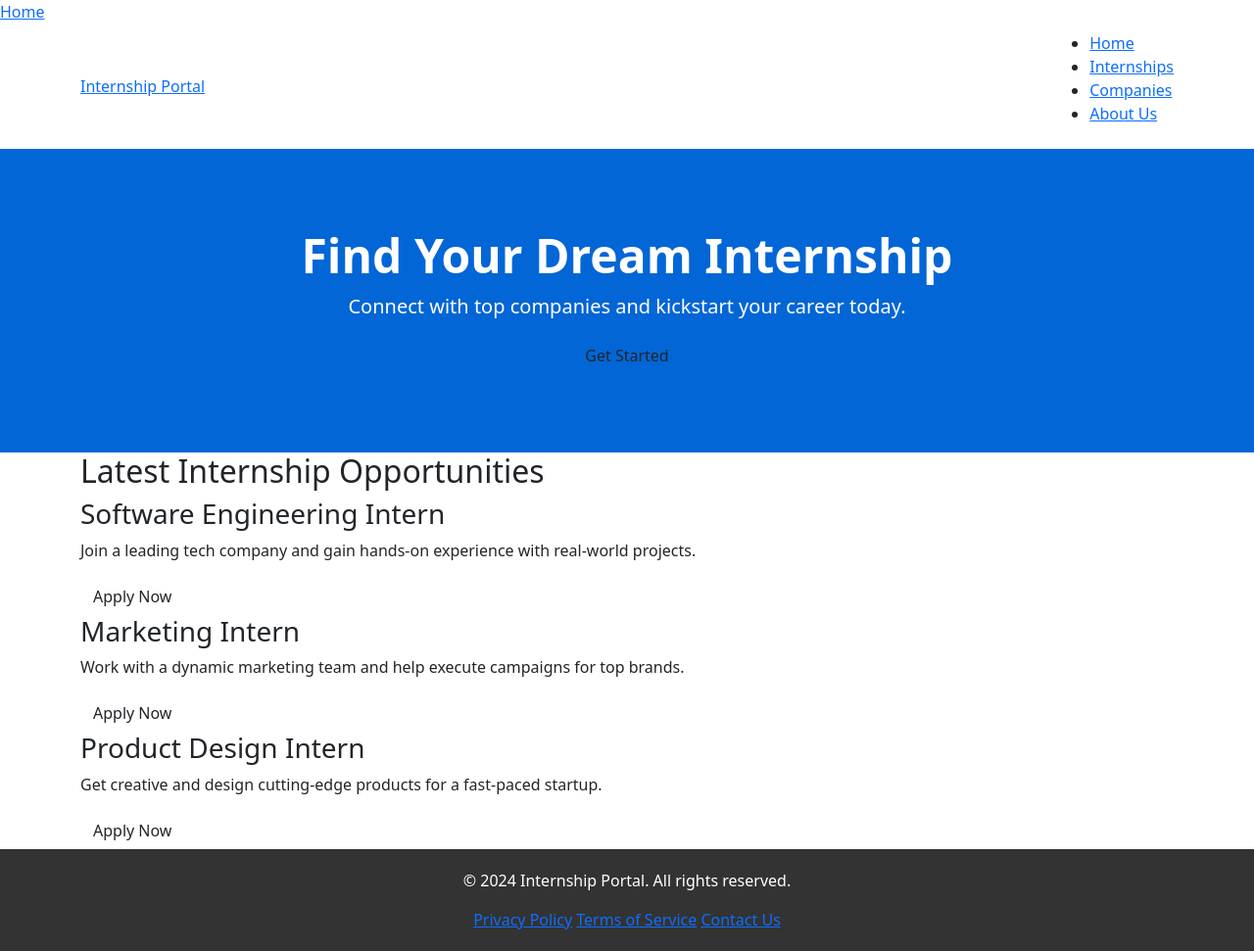
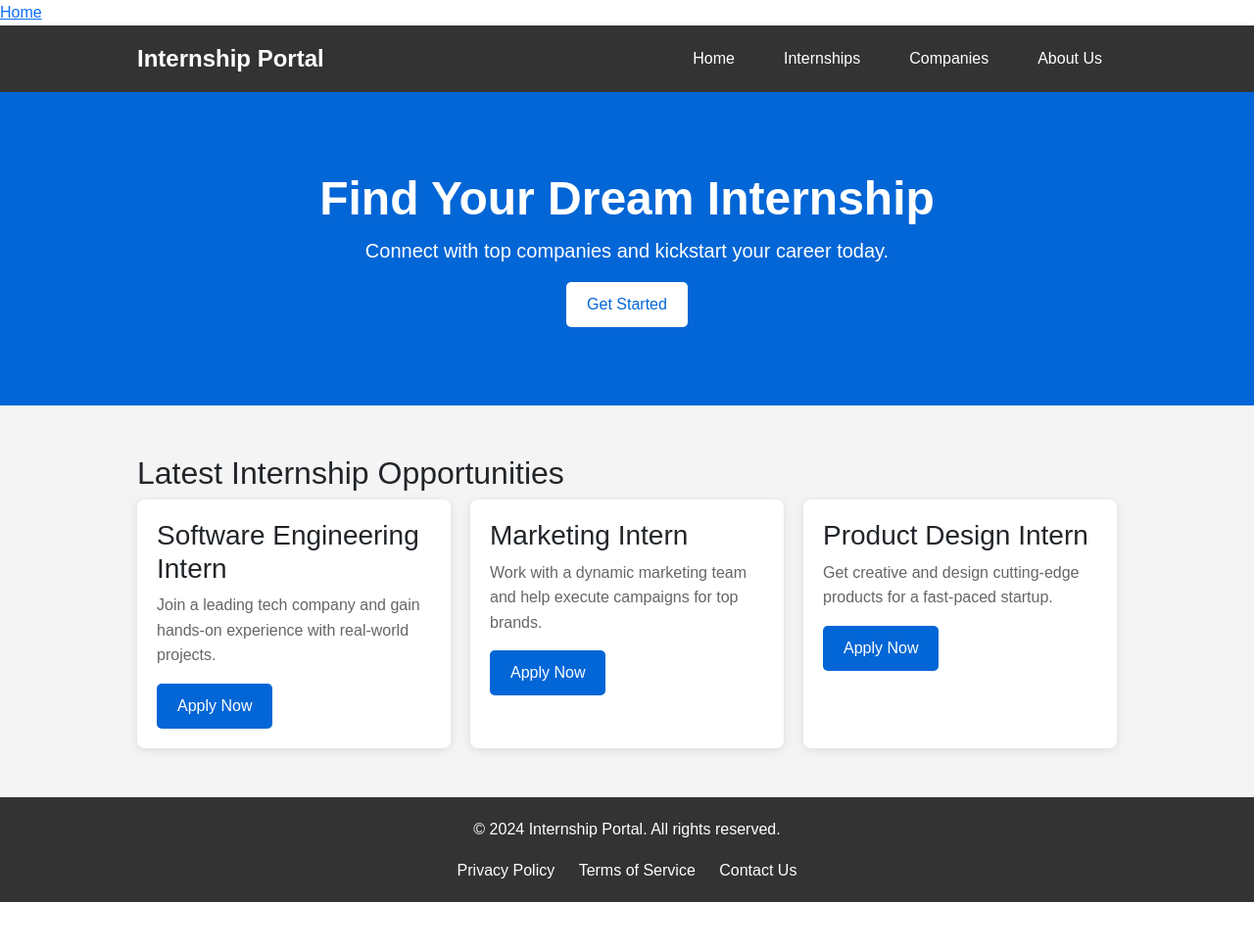
Before and after one commit to thebenjii/sitetest.github.io, a Jekyll site: the page built from index.md, in a window 1280 px wide. Shown: the whole page at 98% size. Built offline with Jekyll 4.4.1, drawn with Linux system fonts in a browser that asks for light colours; after the commit the page ends 921 px from its top, so only the background shows below that.

Commit message:
Update style.css

```diff
--- a/assets/style.css
+++ b/assets/style.css
@@ -1,3 +1,58 @@
+/* General Styles */
+body {
+  font-family: Arial, sans-serif;
+  margin: 0;
+  padding: 0;
+  line-height: 1.6;
+}
+
+.container {
+  width: 80%;
+  margin: 0 auto;
+}
+
+/* Navbar */
+.navbar {
+  background-color: #333;
+  color: white;
+  padding: 15px 0;
+}
+
+.navbar .container {
+  display: flex;
+  justify-content: space-between;
+  align-items: center;
+}
+
+.logo a {
+  font-size: 1.5rem;
+  color: white;
+  text-decoration: none;
+  font-weight: bold;
+}
+
+.nav-links {
+  list-style: none;
+  margin: 0;
+  padding: 0;
+  display: flex;
+}
+
+.nav-links li {
+  margin-left: 20px;
+}
+
+.nav-links a {
+  color: white;
+  text-decoration: none;
+  padding: 8px 15px;
+}
+
+.nav-links a:hover {
+  background-color: #555;
+  border-radius: 5px;
+}
+
 /* Hero Section */
 .hero {
   background-color: #0366d6;
@@ -15,27 +70,55 @@
   font-size: 1.25rem;
 }
 
-/* Card Styles */
-.card {
-  border: none;
-  margin-bottom: 30px;
+.hero .btn {
+  background-color: #fff;
+  color: #0366d6;
+  padding: 10px 20px;
+  text-decoration: none;
+  border-radius: 5px;
 }
 
-.card-title {
-  font-size: 1.25rem;
-  font-weight: 500;
+.hero .btn:hover {
+  background-color: #eee;
 }
 
-.card-text {
-  font-size: 1rem;
+/* Internship Listings */
+.internship-listings {
+  padding: 50px 0;
+  background-color: #f4f4f4;
 }
 
-.btn-primary {
-  background-color: #0366d6;
-  border-color: #0366d6;
+.internship-grid {
+  display: flex;
+  justify-content: space-between;
+  gap: 20px;
 }
 
-.btn-primary:hover {
+.internship-card {
+  background-color: white;
+  padding: 20px;
+  border-radius: 8px;
+  box-shadow: 0 2px 10px rgba(0, 0, 0, 0.1);
+  flex: 1;
+}
+
+.internship-card h3 {
+  margin-top: 0;
+}
+
+.internship-card p {
+  color: #666;
+}
+
+.internship-card .btn {
+  background-color: #0366d6;
+  color: white;
+  padding: 10px 20px;
+  text-decoration: none;
+  border-radius: 5px;
+}
+
+.internship-card .btn:hover {
   background-color: #024e9b;
 }
 
@@ -46,3 +129,13 @@ footer {
   padding: 20px 0;
   text-align: center;
 }
+
+footer a {
+  color: white;
+  margin: 0 10px;
+  text-decoration: none;
+}
+
+footer a:hover {
+  text-decoration: underline;
+}
```
